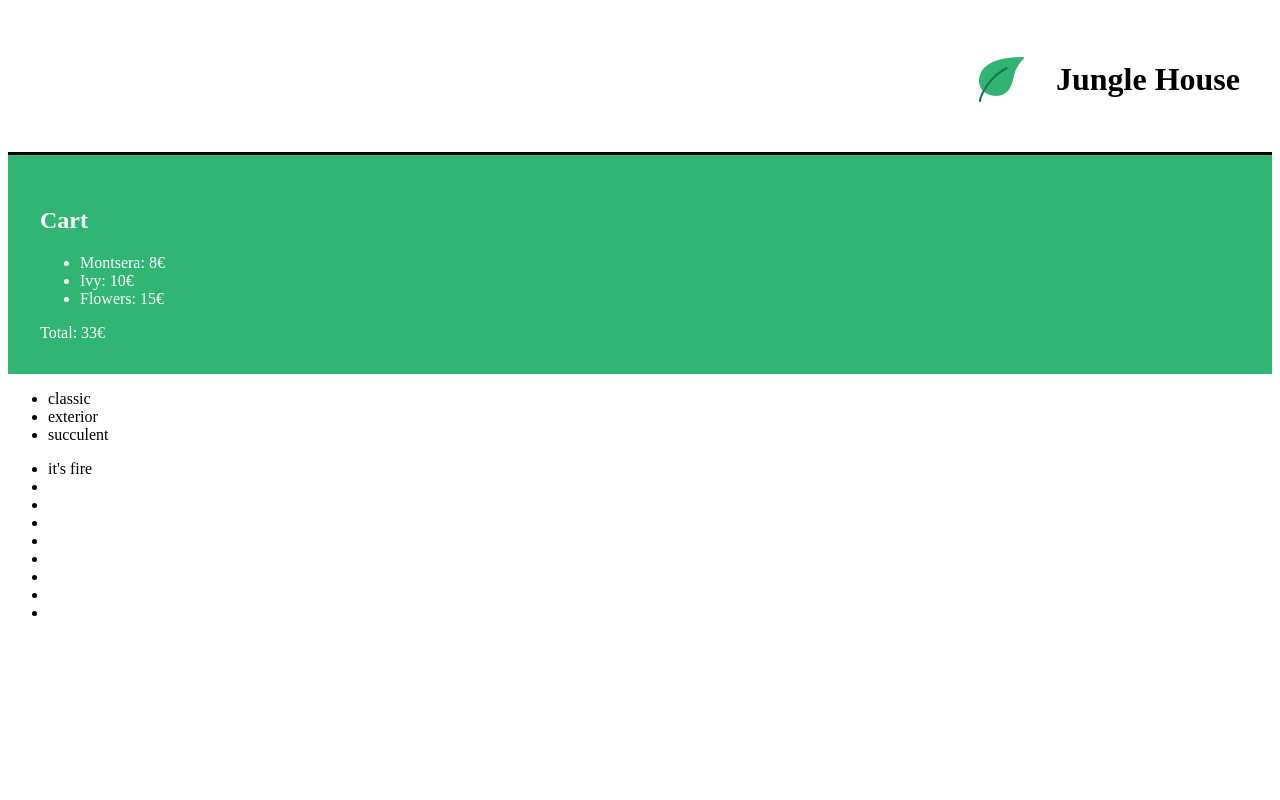
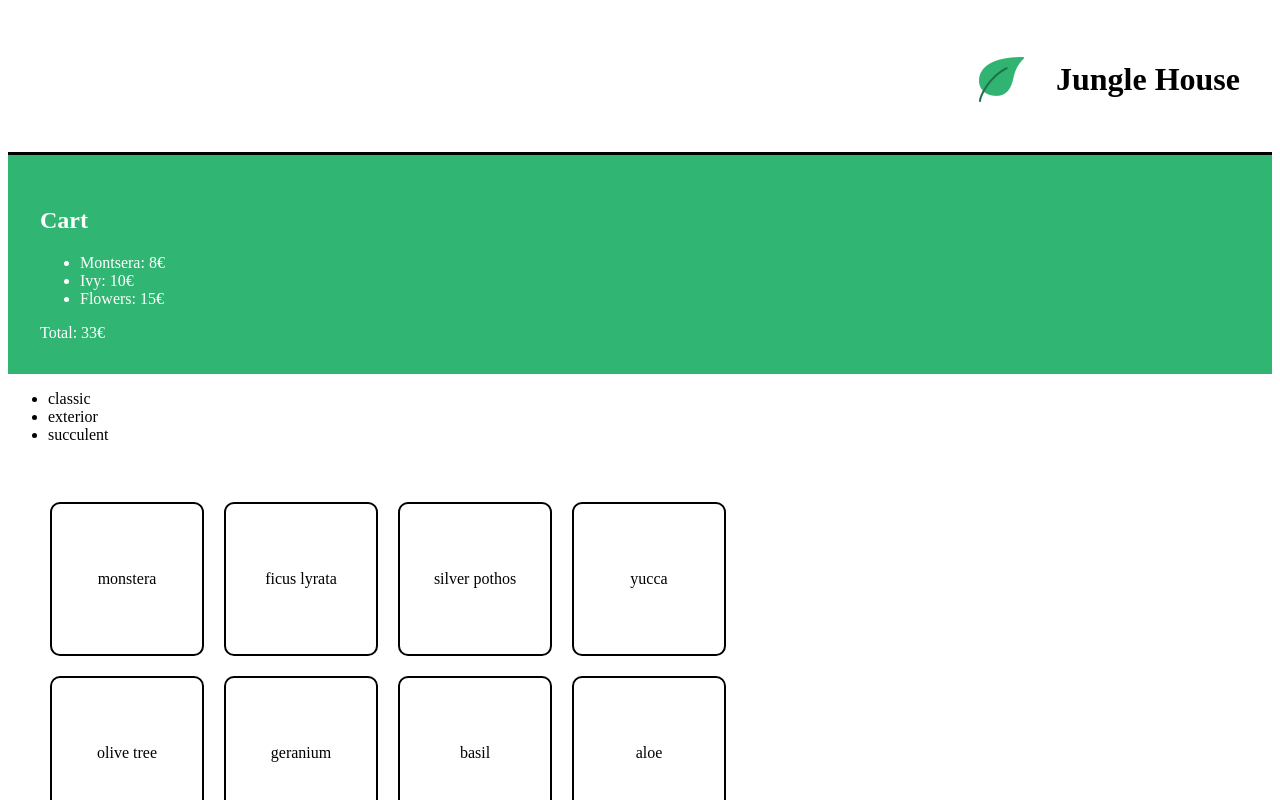
Before and after one commit to Fadddddd/ReactOpenClassroom, a React (Create React App) app in the folder jungle-house/: page / in a window 1280 px wide. Shown: the top 800 px of the page. Built offline with nearby package versions, Linux system fonts and the light colour scheme.

Commit message:
some changes

```diff
--- a/jungle-house/src/components/ShoppingList.js
+++ b/jungle-house/src/components/ShoppingList.js
@@ -1,4 +1,5 @@
 import { plantList } from "../datas/plantList"
+import '../styles/shoppingList.css'
 
 /* const plantList = [
     'Monstera',
@@ -18,14 +19,15 @@
     return (
         <div>
             <ul>
-                {categories.map((cat) => (
+                {categories.map((cat) => ( // method that creates a list of React components
                     <li key={cat}>{cat}</li>
                 ))}
             </ul>
-            <ul>
+            <ul className='jh-plant-list'>
                 {plantList.map((plant) => (
-                    <li key={plant.id}>
-                        {plant.isBestSale && plant.category === 'classic' && <span>it's fire </span>}
+                    <li key={plant.id} className='jh-plant-item'>
+                        {plant.name}
+                        {plant.isSpecialOffer && <div className='jh-sales'>Sales</div>}
                         </li>
                 ))}
             </ul>
--- /dev/null
+++ b/jungle-house/src/styles/shoppingList.css
@@ -0,0 +1,30 @@
+.jh-plant-list {
+	list-style-type: none;
+	padding: 32px;
+	display: flex;
+	flex-wrap: wrap;
+	max-width: 800px;
+}
+
+.jh-plant-item {
+	border: solid 2px black;
+	border-radius: 10px;
+	height: 150px;
+	width: 150px;
+	margin: 10px;
+	display: flex;
+	align-items: center;
+	justify-content: center;
+	flex-direction: column;
+	position: relative;
+}
+
+.jh-sales {
+	position: absolute;
+	right: 0px;
+	top: 10px;
+	font-weight: 500;
+	color: white;
+	padding: 5px 10px;
+	background-color: #31b572;
+}
```
